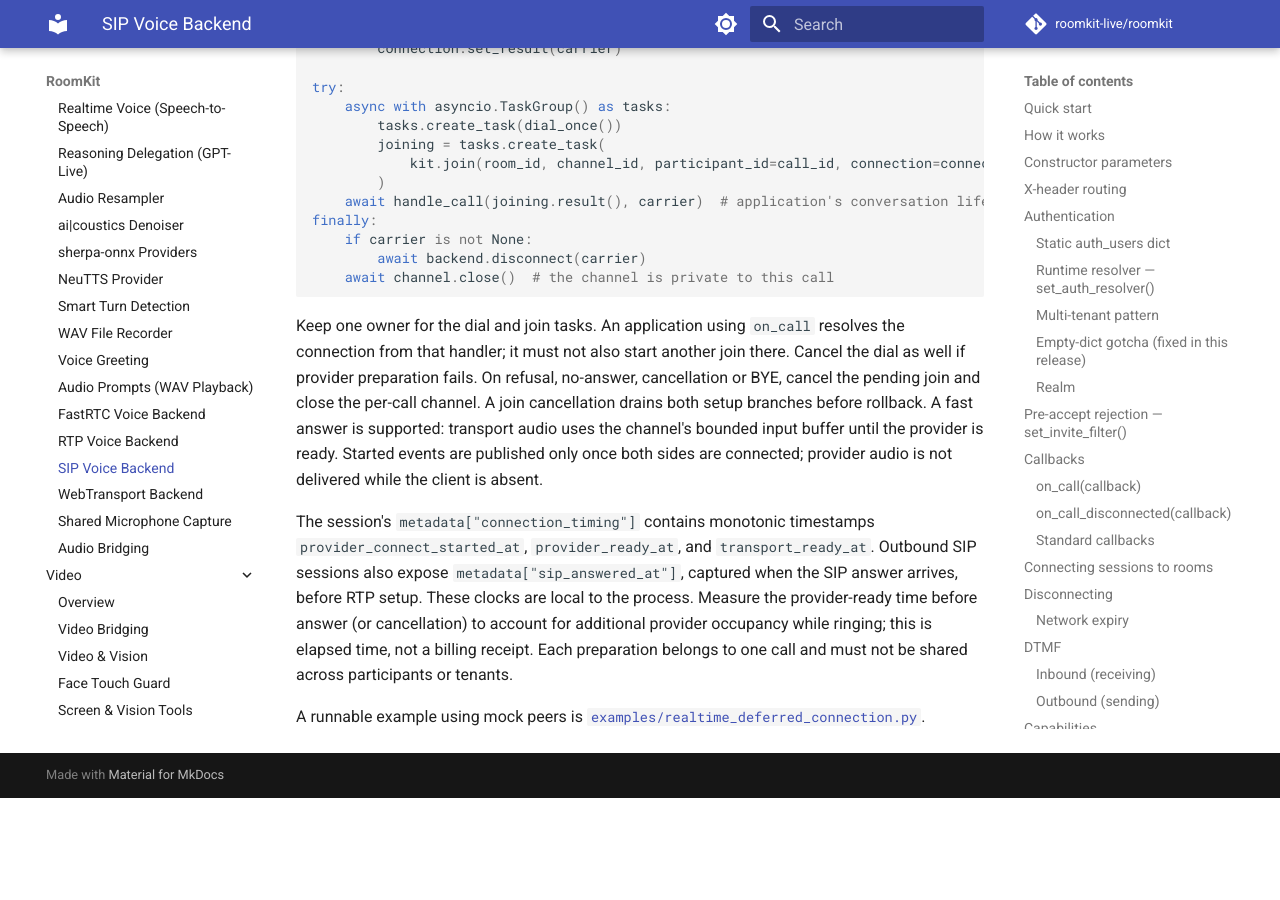
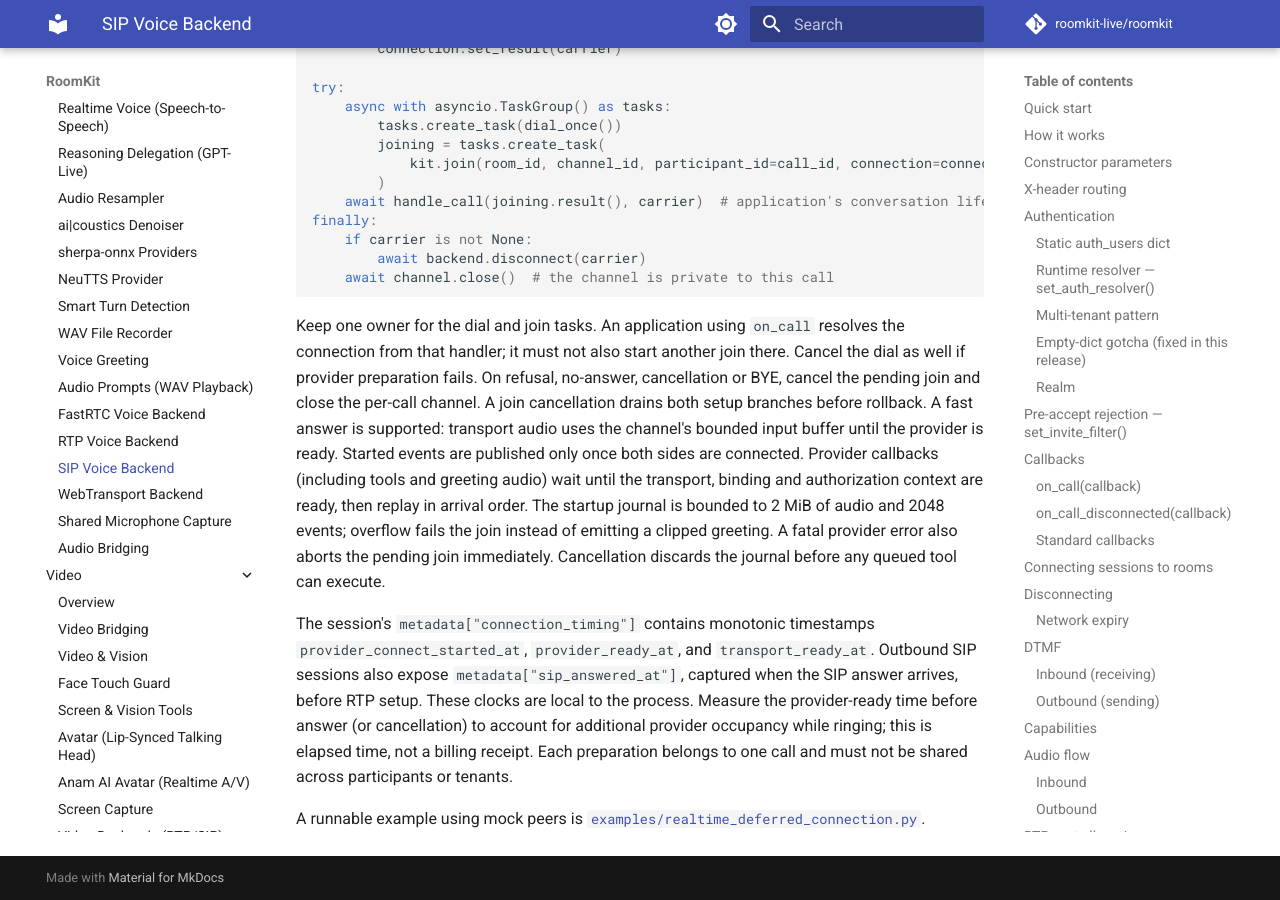
Before and after one commit to roomkit-live/roomkit-docs, an MkDocs documentation site: the page built from docs/guides/sip-backend.md, in a window 1280 px wide and 900 px high, scrolled down 12466 px. Built offline with MkDocs 1.6.1 and Material for MkDocs 9.7.7, drawn with Linux system fonts in a browser that asks for light colours; comment, search, counter and statistics services are not loaded; before the commit the page ends 13264 px from its top, so only the background shows below that.

Commit message:
docs(sip): clarify deferred callback ordering and failure bounds

```diff
--- a/docs/guides/sip-backend.md
+++ b/docs/guides/sip-backend.md
@@ -481,7 +481,12 @@ no-answer, cancellation or BYE, cancel the pending join and close the per-call
 channel. A join cancellation drains both setup branches before rollback. A fast
 answer is supported: transport audio uses the channel's bounded input buffer
 until the provider is ready. Started events are published only once both sides
-are connected; provider audio is not delivered while the client is absent.
+are connected. Provider callbacks (including tools and greeting audio) wait
+until the transport, binding and authorization context are ready, then replay
+in arrival order. The startup journal is bounded to 2 MiB of audio and 2048
+events; overflow fails the join instead of emitting a clipped greeting. A fatal
+provider error also aborts the pending join immediately. Cancellation discards
+the journal before any queued tool can execute.
 
 The session's `metadata["connection_timing"]` contains monotonic timestamps
 `provider_connect_started_at`, `provider_ready_at`, and `transport_ready_at`.
```
